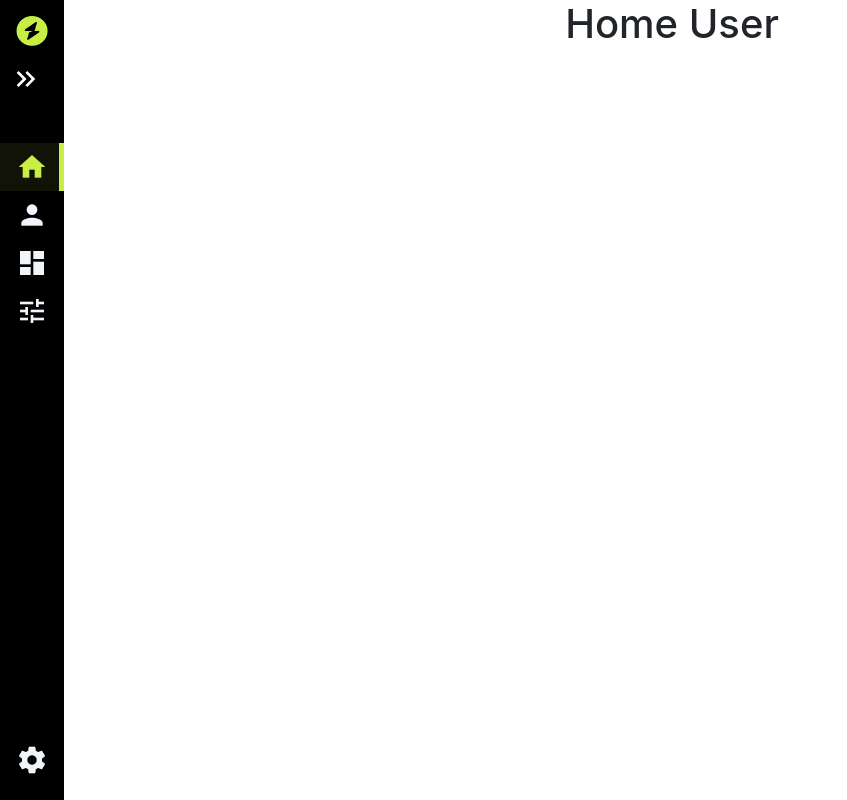
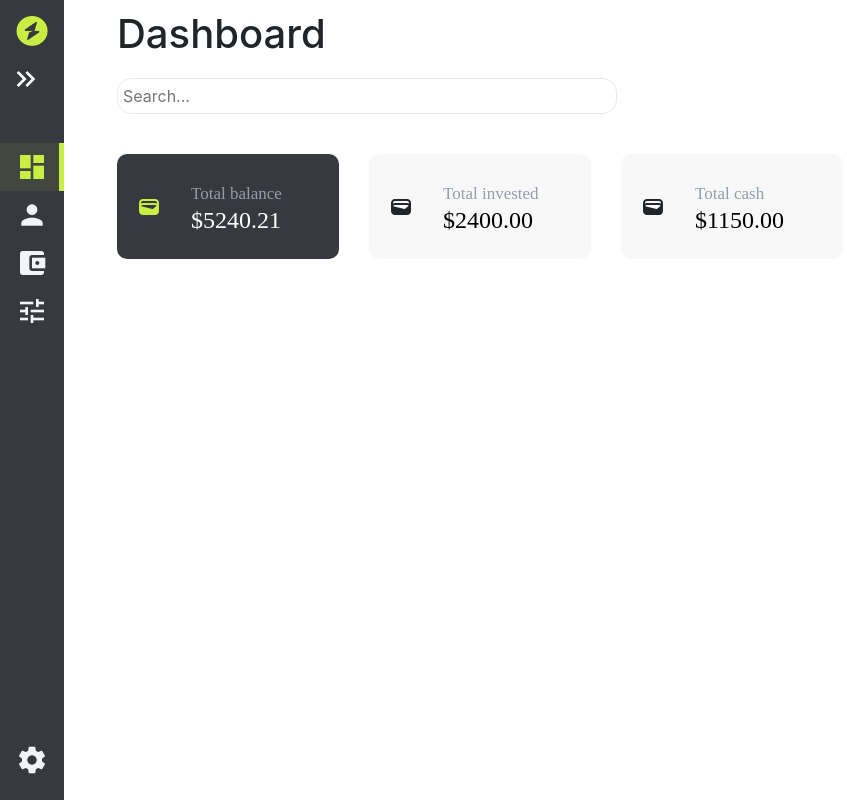
Before and after one commit to thiagofreitascarneiro/wallet-Finance, a Vue app: page /user in a window 1280 px wide. Shown: the whole page, without its empty margins (0-847 px from the left). Built offline with nearby package versions, Linux system fonts and the light colour scheme.

Commit message:
creating dashboard page

```diff
--- a/src/assets/scss/_variables.scss
+++ b/src/assets/scss/_variables.scss
@@ -23,6 +23,8 @@ $fontSizeText: 20px;
 
 $borderRadius: 15.0305px;
 
+$colordashboardblack: #363A3F;
+$colordashboardwhite: #F8F8F8;
 
 //-> media querie
 $screenXL           : 1250px;
--- a/src/components/SideBar.vue
+++ b/src/components/SideBar.vue
@@ -14,16 +14,16 @@
 			<h3>Menu</h3>
 			<div class="menu">
 				<router-link to="/user" class="button">
-					<span class="material-icons">home</span>
+					<span class="material-icons">dashboard</span>
 					<span class="text">Home</span>
 				</router-link>
 				<router-link to="/user-about" class="button">
 					<span class="material-icons">person</span>
 					<span class="text">About</span>
 				</router-link>
-				<router-link to="/dashboard" class="button">
-					<span class="material-icons">dashboard</span>
-					<span class="text">Dashboard</span>
+				<router-link to="/wallet" class="button">
+					<span class="material-icons">account_balance_wallet</span>
+					<span class="text">Wallet</span>
 				</router-link>
 				<router-link to="/transactions" class="button">
 					<span class="material-icons">tune</span>
@@ -63,7 +63,7 @@ const ToggleMenu = () => {
 aside {
 	display: flex;
 	flex-direction: column;
-	background-color: #000000;
+	background-color: #363A3F;
 	color: #ffffff;
 	width: calc(2rem + 32px);
 	overflow: hidden;
@@ -90,7 +90,7 @@ aside {
 		.menu-toggle {
 			transition: 0.2s ease-in-out;
             border: none;
-            background-color: #000000;
+            background-color: #363A3F;
             cursor: pointer;
             outline: none;
 			.material-icons {
@@ -98,7 +98,7 @@ aside {
 				color: #ffffff;
 				transition: 0.2s ease-out;
                 border: none;
-                background-color: #000000;
+                background-color: #363A3F;
                 outline: none;
 			}
 
--- a/src/router/index.js
+++ b/src/router/index.js
@@ -35,8 +35,8 @@ const router = new VueRouter({
           component: () => import('../views/user/UserHome.vue')
         },
         {
-          path: '/dashboard',
-          component: () => import('../views/user/UserDashboard.vue')
+          path: '/wallet',
+          component: () => import('../views/user/UserWallet.vue')
         },
         {
           path: '/transactions',
--- a/src/views/user/UserAbout.vue
+++ b/src/views/user/UserAbout.vue
@@ -1,13 +1,20 @@
 <template>
   <div class='container'>
     <h1>User About</h1>
+
 
   </div>
 </template>
 
 <script>
 export default {
-    name: 'UserAbout'
+    name: 'UserAbout',
+
+    data() {
+      return {
+
+      }
+    }
 }
 </script>
 
--- a/src/views/user/UserHome.vue
+++ b/src/views/user/UserHome.vue
@@ -1,17 +1,57 @@
 <template>
   <div class="container">
-    <!-- <SideBar/> -->
-    <h1>Home User</h1>
+      <div class="search">
+        <h1>Dashboard</h1>
+        <input type="text" v-model="search" class="searchTerm"
+        placeholder="Search... "/>
+      </div>
+      <div class="balance">
+        <div class="total-balance">
+          <span class="material-icons">wallet</span>
+
+          <div class="content-total-balance">
+            <p>Total balance</p>
+            <p style="font-size:24px; color:#FFFFFF;">$5240.21</p>
+          </div>
+        </div>
+        <div class="total-invested">
+          <span class="material-icons">wallet</span>
+
+          <div class="content-total-invested">
+            <p>Total invested</p>
+            <p style="font-size:24px; color:#000000;">$2400.00</p>
+          </div>
+        </div>
+        <div class="total-cash">
+          <span class="material-icons">wallet</span>
+          <div class="content-total-cash">
+            <p>Total cash</p>
+            <p style="font-size:24px; color:#000000;">$1150.00</p>
+          </div>
+        </div>
+      </div>
+
   </div>
 </template>
 
 <script>
-// import SideBar from '../../components/SideBar.vue'
+
 
 export default {
     name: 'UserHome',
     components: {
-        // SideBar
+  },
+  data() {
+    return {
+      search: '',
+      contents: []
+    }
+  },
+  methods: {
+
+  },
+  computed: {
+
   }
 
 }
@@ -22,10 +62,117 @@ export default {
 
     .container {
         display: flex;
-        justify-content: center;
+        flex-direction: column;
         h1 {
+            margin-top: 10px;
+            margin-bottom: 20px;
+         }
+      .search {
 
-         }
+        .searchTerm {
+          padding: 5px;
+          border: 1px solid rgb(30 60 90 / 10%);
+          border-radius: $borderRadius;
+          width: 500px;
+          &:focus-visible {
+            outline-color: $cor2
+          }
+        }
+
+      }
+
+      .balance {
+        display: flex;
+        margin-top: 40px;
+
+        .total-balance {
+          display: flex;
+          flex-direction: row;
+          align-items: center;
+          padding: 24px 20px;
+          width: 222px;
+          height: 105px;
+          background: $colordashboardblack;
+          border-radius: 10px;
+
+            span {
+            color: $cor2;
+          }
+
+
+           .content-total-balance {
+
+            p {
+              font-family: $fontText;
+              font-style: normal;
+              font-weight: 400;
+              font-size: 17px;
+              line-height: 27px;
+              margin-left: 30px;
+              color: #929EAE;
+            }
+
+           }
+        }
+        .total-invested {
+          display: flex;
+          flex-direction: row;
+          align-items: center;
+          padding: 24px 20px;
+
+          width: 222px;
+          height: 105px;
+          margin-left: 30px;
+          background: $colordashboardwhite;
+          border-radius: 10px;
+
+
+
+           .content-total-invested {
+
+            p {
+              font-family: $fontText;
+              font-style: normal;
+              font-weight: 400;
+              font-size: 17px;
+              line-height: 27px;
+              margin-left: 30px;
+              color: #929EAE;
+            }
+
+           }
+        }
+        .total-cash {
+          display: flex;
+          flex-direction: row;
+          align-items: center;
+          padding: 24px 20px;
+          margin-left: 30px;
+          width: 222px;
+          height: 105px;
+
+          background: $colordashboardwhite;
+          border-radius: 10px;
+
+
+
+
+           .content-total-cash {
+
+            p {
+              font-family: $fontText;
+              font-style: normal;
+              font-weight: 400;
+              font-size: 17px;
+              line-height: 27px;
+              margin-left: 30px;
+              color: #929EAE;
+            }
+
+           }
+
+        }
+      }
     }
 
 </style>
--- a/src/views/user/UserDashboard.vue
+++ b/src/views/user/UserWallet.vue
@@ -1,6 +1,6 @@
 <template>
   <div class='container'>
-    <h1>Dashboard</h1>
+    <h1>wallet</h1>
   </div>
 </template>
 
```
Also changed, not shown: 1 other file (tests, documents, lock files or other folders).
